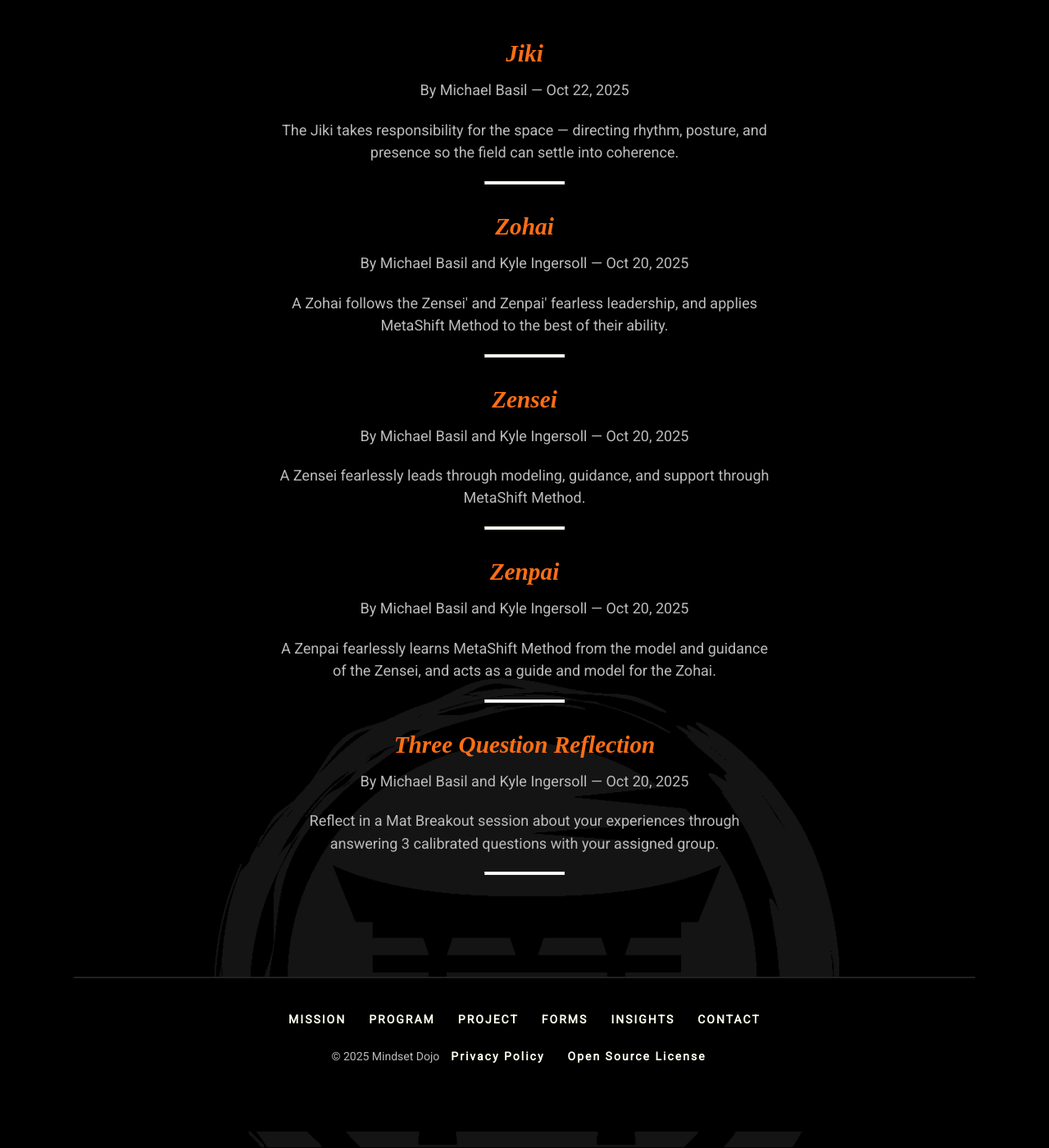
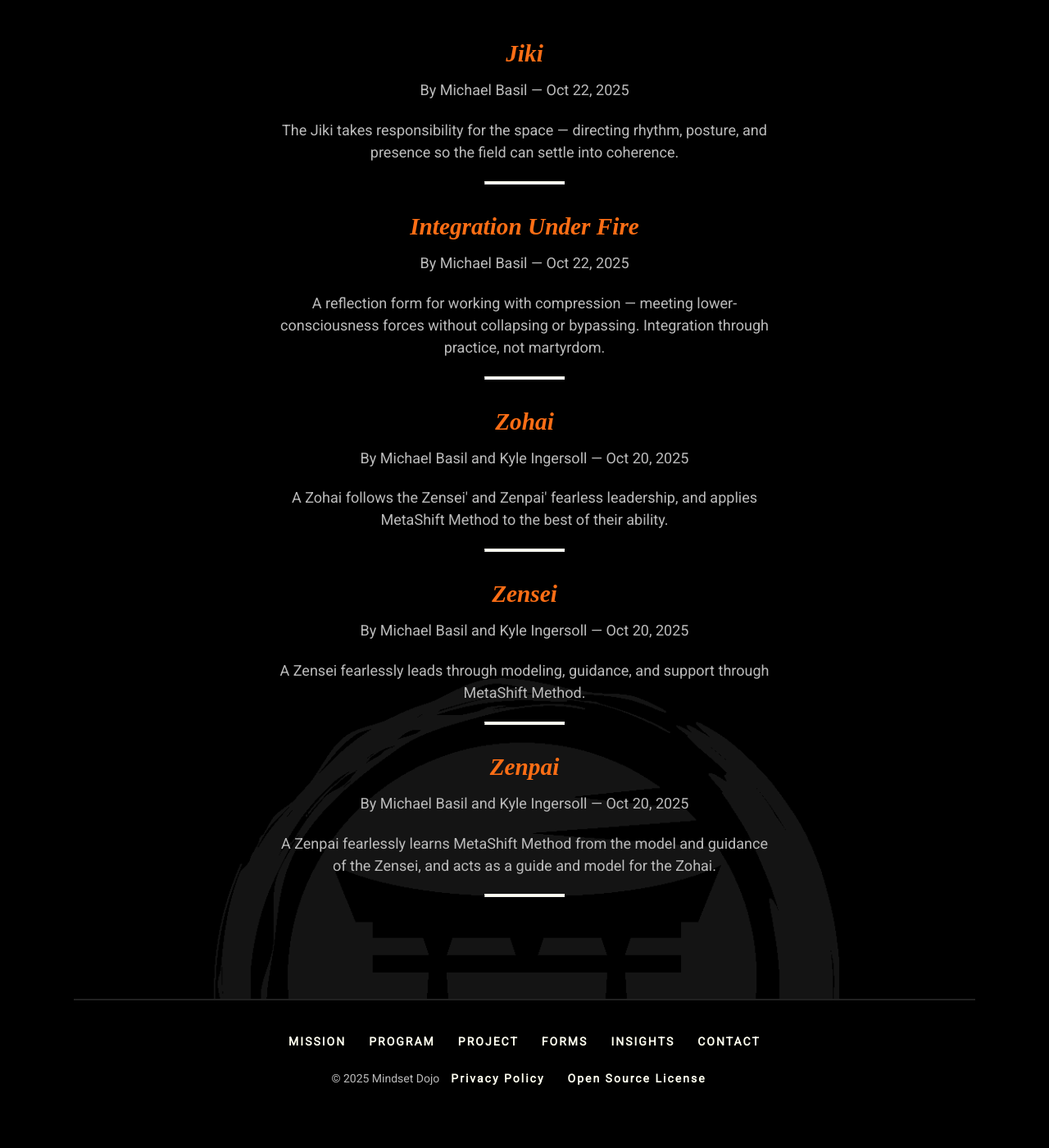
Before and after one commit to mindset-dojo/mindset-dojo.github.io, a Jekyll site: the page built from _authors/michael-basil.md, in a window 1280 px wide and 1400 px high, scrolled down 3529 px. Shown: the whole window at 82% size. Built offline with Jekyll 4.4.1, drawn with Linux system fonts in a browser that asks for light colours; some web fonts are replaced; some of the changed lines change nothing that is shown.

Commit message:
feat: integration under fire form

```diff
--- a/_data/sections/program.yaml
+++ b/_data/sections/program.yaml
@@ -114,6 +114,8 @@
           flows:
             - label: When Everything Is a Risk
               url: /insights/when-everything-is-a-risk/
+            - label: Integration Under Fire
+              url: /forms/integration-under-fire/
             - label: Zen Toolkit - Four Patterns
               url: https://vimeo.com/944675826/c57a7ce142
             - label: The Breath of a Stance Shifts the Mountain
--- /dev/null
+++ b/_forms/2025-10-22-integration-under-fire.md
@@ -0,0 +1,59 @@
+---
+layout: post
+title: "Integration Under Fire"
+title_mark: "Integration"
+date: 2025-10-22
+authors:
+  - michael-basil
+principles:
+  - center
+  - integrate
+  - hold
+  - respond
+  - relax-completely
+excerpt: "A reflection form for working with compression — meeting lower-consciousness forces without collapsing or bypassing. Integration through practice, not martyrdom."
+---
+
+## Intention
+
+To recognize when we’re being pulled into lower-consciousness exchanges — fear, control, extraction — and to stay centered in higher commitment.
+This form supports integration without martyrdom: the art of meeting compression without collapse, and conflict without losing coherence.
+The practice rests on the principle **Relax Completely** — staying connected to Ki in daily life, even under pressure.
+
+## Experience
+
+When challenged, the reactive self wants to defend, justify, or withdraw.
+In the dojo, we treat those impulses as **signals for training** — invitations to sense the energies at play, to balance the field, and to respond from integrity rather than instinct.
+
+Each encounter reveals a mirror:
+- Where am I contracting?
+- What energy pattern is being invited into awareness?
+- What level of consciousness is expressing through me — and what level am I choosing to respond from?
+
+By turning attention inward while maintaining outward presence, we transform conflict into practice.
+Integration becomes a living posture — relaxed, centered, and responsive.
+
+## Implementation
+
+This reflection can be engaged **proactively or retrospectively** — as preparation for a challenging conversation or as integration after one.
+It may be completed privately, through journaling, or in dialogue with your favorite **AI companion** for a deeper mirror experience.
+Treat the AI not as a judge or authority, but as a reflective presence helping to clarify what your awareness is already sensing.
+
+When tension or perceived attack arises:
+1. **Pause.** Feel the field before acting.
+2. **Name the energies.** Identify Driver, Organizer, Collaborator, and Visionary dynamics in yourself and others.
+3. **Map consciousness.** Recognize the level of awareness being expressed — from fear to love — and choose your response level deliberately.
+4. **Recenter.** Breathe from hara; let presence return to form.
+5. **Respond.** Act or speak from the higher level of commitment without self-sacrifice.
+
+Use this form after difficult interactions, negotiations, or emotional triggers — or before entering them.
+Record what occurred, what you sensed, what you learned, and what integration looks like now.
+Practice until reflection becomes reflex.
+
+## Inspiration
+
+- [Institute for Zen Leadership](https://zenleader.global)
+- [Socratic Method](https://en.wikipedia.org/wiki/Socratic_method)
+- [Ki in Daily Life – Koichi Tohei](https://www.amazon.com/Ki-Daily-Life-Koichi-Tohei/dp/4889960716)
+- [Dynamic Silence – Black Swan Group](https://www.blackswanltd.com/newsletter/3-benefits-of-dynamic-silence%EF%B8%8F)
+- [David R. Hawkins – Map of Consciousness](https://veritaspub.com/map-of-consciousness/)
--- a/_insights/2025-10-20-dont-train-complain.md
+++ b/_insights/2025-10-20-dont-train-complain.md
@@ -5,6 +5,8 @@
 date: 2025-10-20
 authors:
   - michael-basil
+forms:
+  - integration-under-fire
 principles:
   - relax
   - center
```
